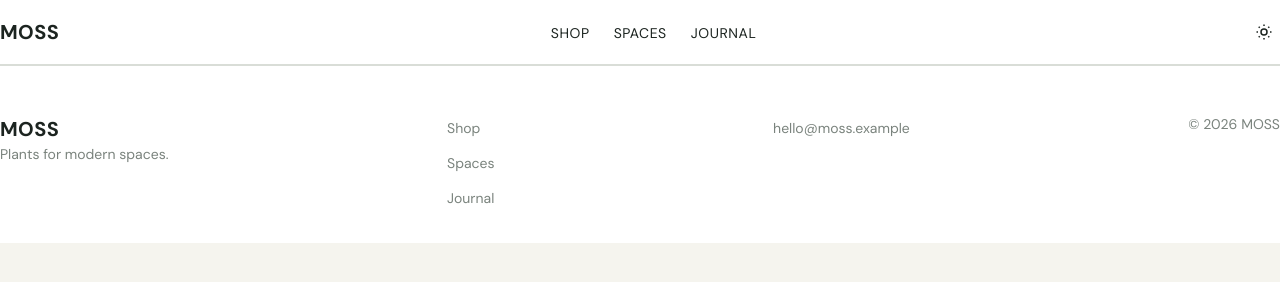
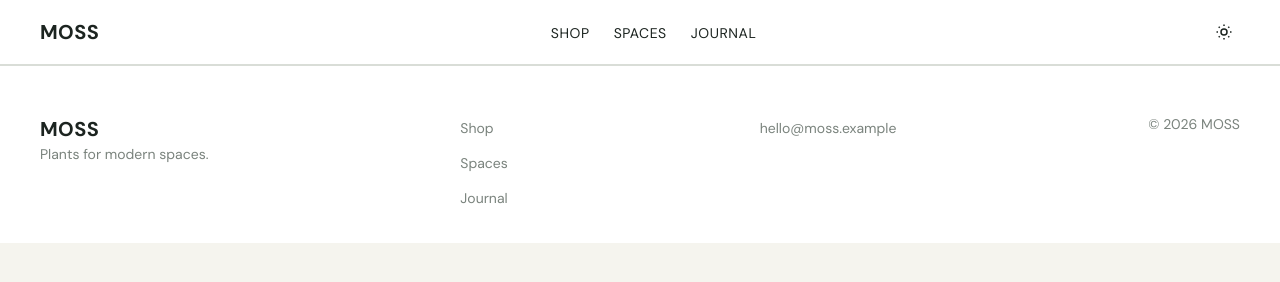
Before and after one commit to Khabib1802/rsschool-landing-page, a website built with Vite: page index.html in a window 1280 px wide. Built offline with nearby package versions, Linux system fonts and the light colour scheme.

Commit message:
feat: implement styles for container

```diff
--- /dev/null
+++ b/src/styles/layout/_container.scss
@@ -0,0 +1,10 @@
+@use "../abstracts/breakpoints";
+
+.container {
+  width: min(100% - 2.5rem, 75rem);
+  margin-inline: auto;
+
+  @include breakpoints.above-tablet {
+    width: min(100% - 4rem, 75rem);
+  }
+}
--- a/src/styles/main.scss
+++ b/src/styles/main.scss
@@ -6,6 +6,7 @@
 @use "base/typography";
 @use "base/base";
 
+@use "layout/container";
 @use "layout/header";
 @use "layout/footer";
 
```
